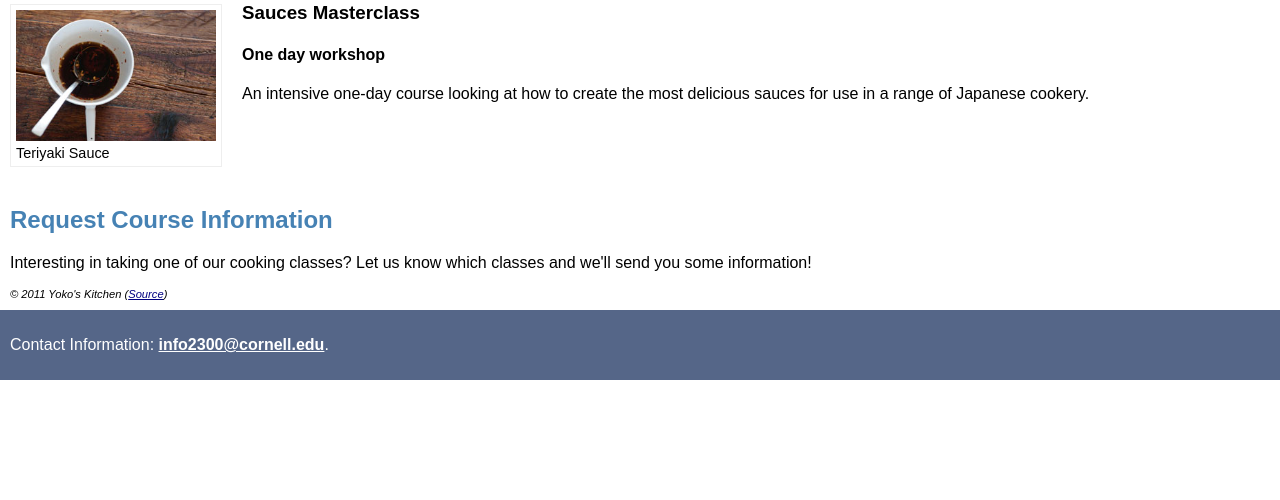
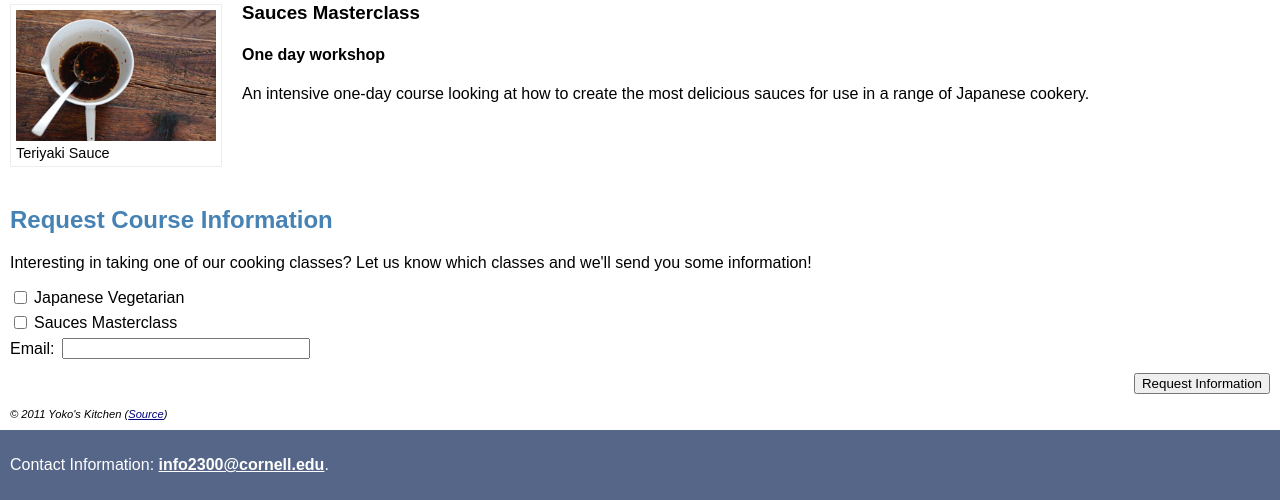
Before and after one commit to fbd2003/class-05-forms, a PHP site: page /cooking-classes.php in a window 1280 px wide. Shown: the part 532-1032 px from the top of the page. Before the commit the page ends 912 px from the top, so only its background shows below. Run offline with PHP 8.4, Linux system fonts and the light colour scheme.

Commit message:
add form

```diff
--- a/cooking-classes.php
+++ b/cooking-classes.php
@@ -56,8 +56,26 @@ $nav_cooking_class = 'active_page';
 
       <p>Interesting in taking one of our cooking classes? Let us know which classes and we'll send you some information!</p>
 
-      <!-- TODO: course information request form -->
+      <form id="request-form" method="post" action="cooking-classes.php" novalidate>
 
+        <div class="form-label">
+          <input type="checkbox" name="japanese-vegetarian" id="request-vegetarian" />
+          Japanese Vegetarian
+        </div>
+        <div class="form-label">
+          <input type="checkbox" name="sauces-masterclass" id="request-sauces" />
+          Sauces Masterclass
+        </div>
+
+        <div class="form-label">
+          Email:
+          <input type="email" name="email" id="request-email" />
+        </div>
+
+        <div class="align-right">
+          <input id="request-submit" type="submit" value="Request Information" />
+        </div>
+      </form>
     </section>
 
     <cite>&copy; 2011 Yoko's Kitchen (<a href="http://www.htmlandcssbook.com/code-samples/chapter-17/example-with-links.html">Source</a>)</cite>
```
